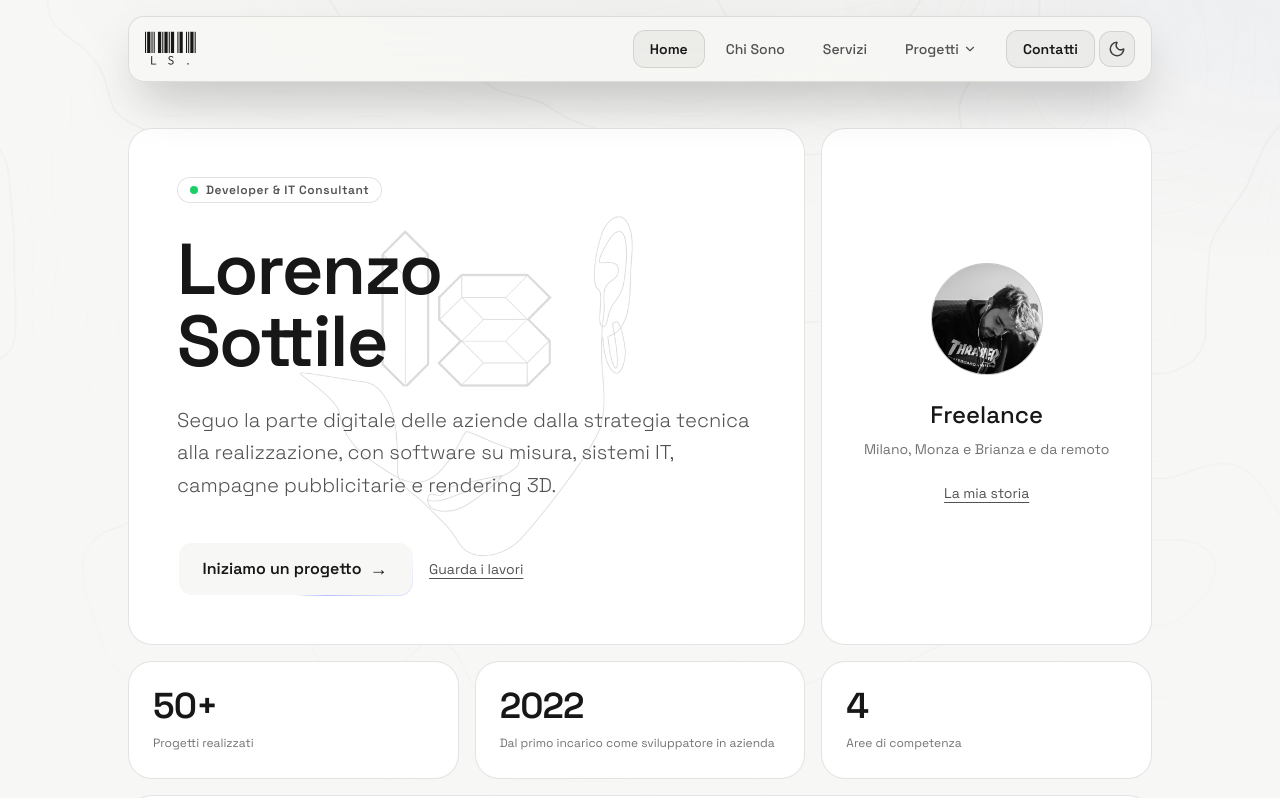
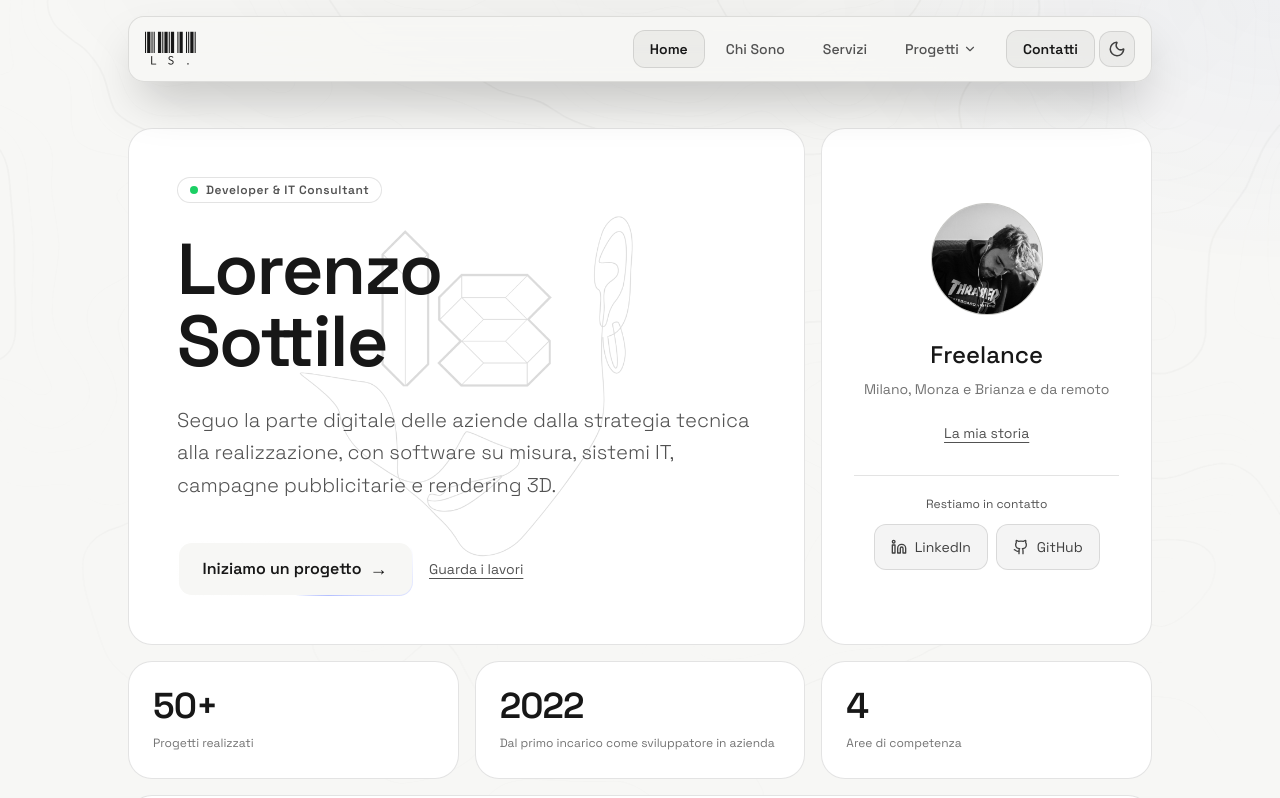
Before and after one commit to sadsotti/main-website, a React (Vite) app: page / in a window 1280 px wide. Shown: the top 798 px of the page. Built offline with nearby package versions, Linux system fonts and the light colour scheme.

Commit message:
Add LinkedIn and GitHub contact links in my homepage story card
Added LinkedIn and GitHub links to the Home page for contact.

```diff
--- a/src/pages/Home.jsx
+++ b/src/pages/Home.jsx
@@ -1,6 +1,6 @@
 import { Link } from 'react-router-dom';
 import { motion } from 'framer-motion';
-import { ArrowUpRight } from 'lucide-react';
+import { ArrowUpRight, Github, Linkedin } from 'lucide-react';
 import Seo from '../components/Seo';
 import { containerVariants, itemVariants, inView, cardBase, bentoCard, eyebrow, bottonePrimario } from '../lib/ui';
 import { ROLE, PITCH } from '../lib/site';
@@ -79,6 +79,31 @@ function Home() {
             <Link to="/about" className="mt-4 py-2 text-sm text-neutral-400 hover:text-white underline underline-offset-4 transition-colors">
               La mia storia
             </Link>
+            <div className="mt-6 w-full border-t border-white/10 pt-5">
+              <p className="text-xs text-neutral-400 mb-3">Restiamo in contatto</p>
+              <div className="flex flex-wrap justify-center gap-2">
+                <a
+                  href="https://www.linkedin.com/in/lorenzo-sottile/"
+                  target="_blank"
+                  rel="noopener noreferrer"
+                  aria-label="Profilo LinkedIn di Lorenzo Sottile (si apre in una nuova scheda)"
+                  className="inline-flex items-center justify-center gap-2 rounded-xl border border-white/10 bg-white/5 px-4 py-3 text-sm text-neutral-300 hover:bg-white/10 hover:text-white transition-colors focus-visible:outline-2 focus-visible:outline-offset-4 focus-visible:outline-white"
+                >
+                  <Linkedin size={16} aria-hidden="true" />
+                  LinkedIn
+                </a>
+                <a
+                  href="https://github.com/sadsotti"
+                  target="_blank"
+                  rel="noopener noreferrer"
+                  aria-label="Profilo GitHub di Lorenzo Sottile (si apre in una nuova scheda)"
+                  className="inline-flex items-center justify-center gap-2 rounded-xl border border-white/10 bg-white/5 px-4 py-3 text-sm text-neutral-300 hover:bg-white/10 hover:text-white transition-colors focus-visible:outline-2 focus-visible:outline-offset-4 focus-visible:outline-white"
+                >
+                  <Github size={16} aria-hidden="true" />
+                  GitHub
+                </a>
+              </div>
+            </div>
           </motion.section>
         </div>
 
```
